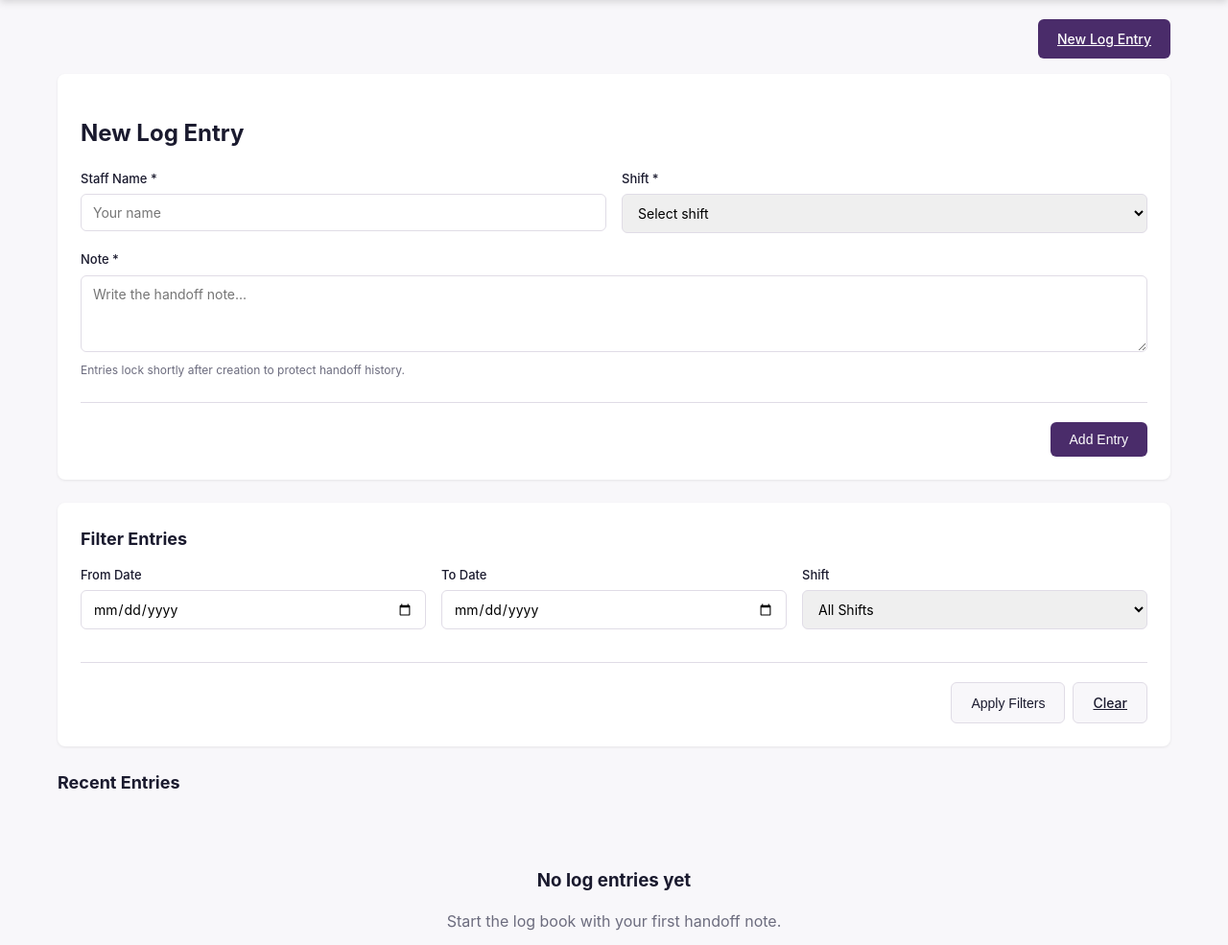
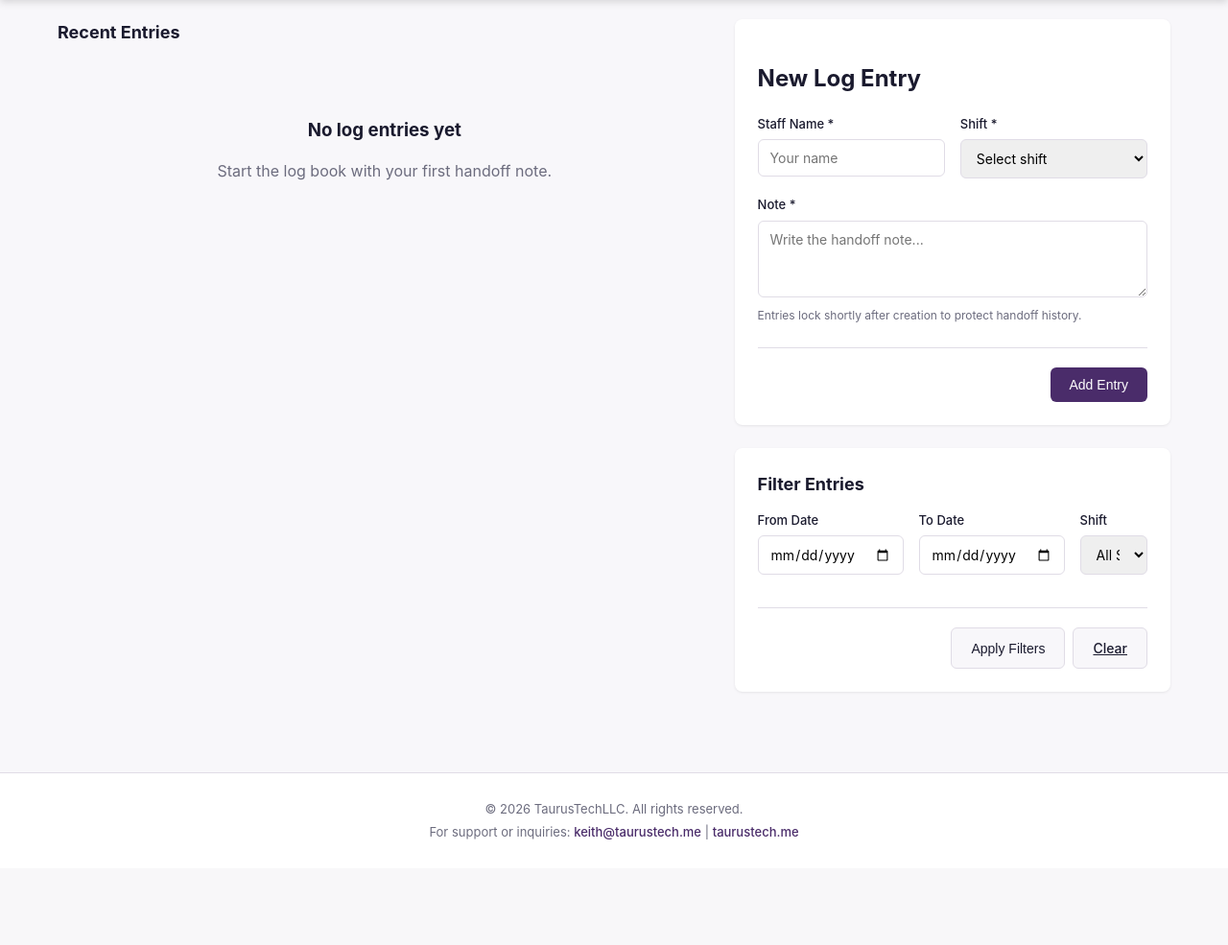
Before and after one commit to kcasko/dnr-app, a Flask app: template templates/log_book.html in a window 1280 px wide. Shown: the part 77-1062 px from the top of the page at 96% size. After the commit the page ends 952 px from the top, so only its background shows below. Run offline with Flask 3, Linux system fonts and the light colour scheme; the template is opened without the code that fills it, so the values that code supplies are empty; some libraries are stand-ins or nearby versions.

Commit message:
Refactor: Shift Notes page to 2-column sidebar layout

```diff
--- a/templates/log_book.html
+++ b/templates/log_book.html
@@ -1,11 +1,13 @@
 <!DOCTYPE html>
 <html lang="en">
+
 <head>
     <meta charset="utf-8">
     <meta name="viewport" content="width=device-width, initial-scale=1">
     <title>Shift Notes - DNR App</title>
     <link rel="stylesheet" href="/static/styles.css">
 </head>
+
 <body>
 
     <header>
@@ -29,69 +31,8 @@
     </header>
 
     <div class="container">
-    <div class="log-book-actions">
-        <a href="#new-entry" class="btn-add">New Log Entry</a>
-    </div>
-
-    <div class="log-entry-form" id="new-entry">
-        <h2>New Log Entry</h2>
-        <form method="POST" action="/log-book/entries">
-            <input type="hidden" name="csrf_token" value="{{ csrf_token() }}">
-            <div class="form-row">
-                <div class="form-group">
-                    <label for="staff_name">Staff Name *</label>
-                    <input type="text" id="staff_name" name="staff_name" required placeholder="Your name" maxlength="100">
-                </div>
-                <div class="form-group">
-                    <label for="shift_id">Shift *</label>
-                    <select id="shift_id" name="shift_id" required title="Select shift">
-                        <option value="">Select shift</option>
-                        <option value="1">First Shift (7am - 3pm)</option>
-                        <option value="2">Second Shift (3pm - 11pm)</option>
-                        <option value="3">Third Shift (11pm - 7am)</option>
-                    </select>
-                </div>
-            </div>
-            <div class="form-group">
-                <label>Note *</label>
-                <textarea name="note" required placeholder="Write the handoff note..."></textarea>
-                <small class="form-hint">Entries lock shortly after creation to protect handoff history.</small>
-            </div>
-            <div class="form-actions">
-                <button type="submit" class="btn btn-primary">Add Entry</button>
-            </div>
-        </form>
-    </div>
-
-    <div class="filter-section">
-        <h2>Filter Entries</h2>
-        <form method="GET" action="/log-book" class="filter-form">
-            <div class="form-row">
-                <div class="form-group">
-                    <label for="date_from">From Date</label>
-                    <input type="date" id="date_from" name="date_from" value="{{ filters.date_from or '' }}">
-                </div>
-                <div class="form-group">
-                    <label for="date_to">To Date</label>
-                    <input type="date" id="date_to" name="date_to" value="{{ filters.date_to or '' }}">
-                </div>
-                <div class="form-group">
-                    <label for="filter_shift">Shift</label>
-                    <select id="filter_shift" name="shift" title="Filter by shift">
-                        <option value="">All Shifts</option>
-                        <option value="1" {% if filters.shift == '1' %}selected{% endif %}>First Shift</option>
-                        <option value="2" {% if filters.shift == '2' %}selected{% endif %}>Second Shift</option>
-                        <option value="3" {% if filters.shift == '3' %}selected{% endif %}>Third Shift</option>
-                    </select>
-                </div>
-            </div>
-            <div class="form-actions">
-                <button type="submit" class="btn btn-secondary">Apply Filters</button>
-                <a href="/log-book" class="btn btn-secondary">Clear</a>
-            </div>
-        </form>
-    </div>
-
+        <div class="quick-action-layout">
+            <div class="quick-action-primary">
                 <div class="log-book-feed">
                     <h2>{% if filters.has_filters %}Filtered Entries{% else %}Recent Entries{% endif %}</h2>
                     {% if entries %}
@@ -102,7 +43,8 @@
                                 <span class="log-entry-author">{{ entry.author_name }}</span>
                                 {% if entry.shift_id %}
                                 <span class="log-entry-tag shift-tag">
-                            {% if entry.shift_id == 1 %}First{% elif entry.shift_id == 2 %}Second{% elif entry.shift_id == 3 %}Third{% endif %} Shift
+                                    {% if entry.shift_id == 1 %}First{% elif entry.shift_id == 2 %}Second{% elif
+                                    entry.shift_id == 3 %}Third{% endif %} Shift
                                 </span>
                                 {% endif %}
                                 {% if entry.is_system_event %}
@@ -124,7 +66,8 @@
                             <input type="hidden" name="csrf_token" value="{{ csrf_token() }}">
                             <div class="form-group">
                                 <label>Note *</label>
-                        <textarea name="note" required placeholder="Edit the handoff note...">{{ entry.note }}</textarea>
+                                <textarea name="note" required
+                                    placeholder="Edit the handoff note...">{{ entry.note }}</textarea>
                             </div>
                             <div class="form-actions">
                                 <a class="btn btn-secondary" href="/log-book">Cancel</a>
@@ -143,13 +86,85 @@
                 </div>
             </div>
 
+            <div class="quick-action-secondary">
+                <div class="log-entry-form" id="new-entry">
+                    <h2>New Log Entry</h2>
+                    <form method="POST" action="/log-book/entries">
+                        <input type="hidden" name="csrf_token" value="{{ csrf_token() }}">
+                        <div class="form-row">
+                            <div class="form-group">
+                                <label for="staff_name">Staff Name *</label>
+                                <input type="text" id="staff_name" name="staff_name" required placeholder="Your name"
+                                    maxlength="100">
+                            </div>
+                            <div class="form-group">
+                                <label for="shift_id">Shift *</label>
+                                <select id="shift_id" name="shift_id" required title="Select shift">
+                                    <option value="">Select shift</option>
+                                    <option value="1">First Shift (7am - 3pm)</option>
+                                    <option value="2">Second Shift (3pm - 11pm)</option>
+                                    <option value="3">Third Shift (11pm - 7am)</option>
+                                </select>
+                            </div>
+                        </div>
+                        <div class="form-group">
+                            <label>Note *</label>
+                            <textarea name="note" required placeholder="Write the handoff note..."></textarea>
+                            <small class="form-hint">Entries lock shortly after creation to protect handoff
+                                history.</small>
+                        </div>
+                        <div class="form-actions">
+                            <button type="submit" class="btn btn-primary">Add Entry</button>
+                        </div>
+                    </form>
+                </div>
+
+                <div class="filter-section">
+                    <h2>Filter Entries</h2>
+                    <form method="GET" action="/log-book" class="filter-form">
+                        <div class="form-row">
+                            <div class="form-group">
+                                <label for="date_from">From Date</label>
+                                <input type="date" id="date_from" name="date_from"
+                                    value="{{ filters.date_from or '' }}">
+                            </div>
+                            <div class="form-group">
+                                <label for="date_to">To Date</label>
+                                <input type="date" id="date_to" name="date_to" value="{{ filters.date_to or '' }}">
+                            </div>
+                            <div class="form-group">
+                                <label for="filter_shift">Shift</label>
+                                <select id="filter_shift" name="shift" title="Filter by shift">
+                                    <option value="">All Shifts</option>
+                                    <option value="1" {% if filters.shift=='1' %}selected{% endif %}>First Shift
+                                    </option>
+                                    <option value="2" {% if filters.shift=='2' %}selected{% endif %}>Second Shift
+                                    </option>
+                                    <option value="3" {% if filters.shift=='3' %}selected{% endif %}>Third Shift
+                                    </option>
+                                </select>
+                            </div>
+                        </div>
+                        <div class="form-actions">
+                            <button type="submit" class="btn btn-secondary">Apply Filters</button>
+                            <a href="/log-book" class="btn btn-secondary">Clear</a>
+                        </div>
+                    </form>
+                </div>
+            </div>
+        </div>
+    </div>
+
     <!-- Footer -->
     <footer class="footer">
         <div class="footer-content">
             <p>&copy; 2026 TaurusTechLLC. All rights reserved.</p>
-        <p class="footer-contact">For support or inquiries: <a href="mailto:keith@taurustech.me">keith@taurustech.me</a> | <a href="https://taurustech.me" target="_blank" rel="noopener">taurustech.me</a></p>
+            <p class="footer-contact">For support or inquiries: <a
+                    href="mailto:keith@taurustech.me">keith@taurustech.me</a> | <a href="https://taurustech.me"
+                    target="_blank" rel="noopener">taurustech.me</a></p>
         </div>
     </footer>
 
 </body>
+
 </html>
```
Lines whose indentation alone changed are shown as unchanged.
